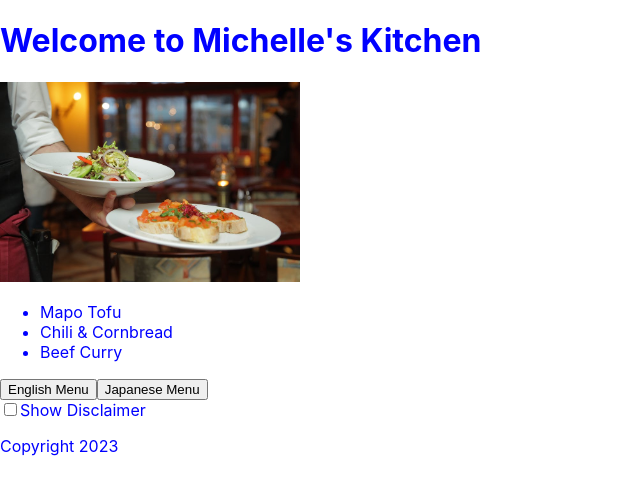
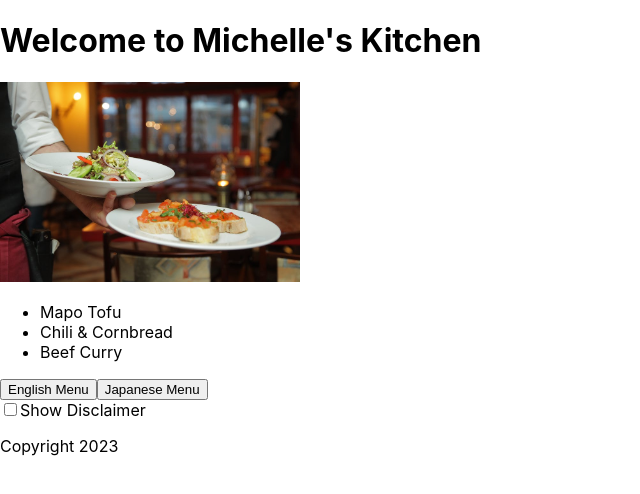
Before and after one commit to arandomgal/restaurant, a React (Create React App) app: page / in a window 1280 px wide. Shown: the top 494 px of the page, without its empty margins (0-640 px from the left). Built offline with nearby package versions, Linux system fonts and the light colour scheme; the HTML template or start-up script is replaced by a standard one.

Commit message:
Clean up

```diff
--- a/public/index.html
+++ b/public/index.html
@@ -8,7 +8,7 @@
       name="description"
       content="Web site created using create-react-app"
     />
-    <title>React App</title>
+    <title>Restaurant App</title>
   </head>
   <body>
     <noscript>You need to enable JavaScript to run this app.</noscript>
--- a/src/App.css
+++ b/src/App.css
@@ -1,6 +1,6 @@
 .App {
   text-align: left;
-  color: blue;
+  color: black;
 }
 
 .App ul {
```
Also changed, not shown: 1 other file (tests, documents, lock files or other folders).
